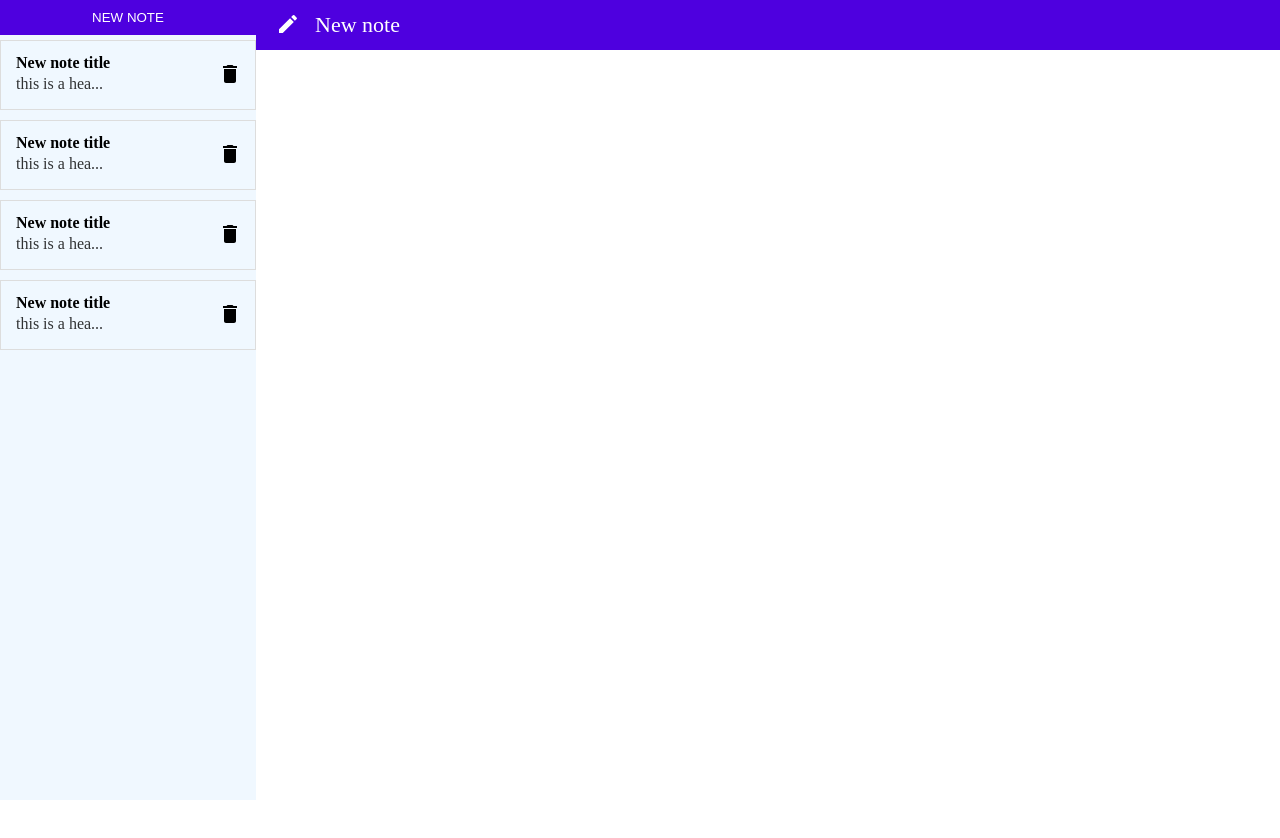
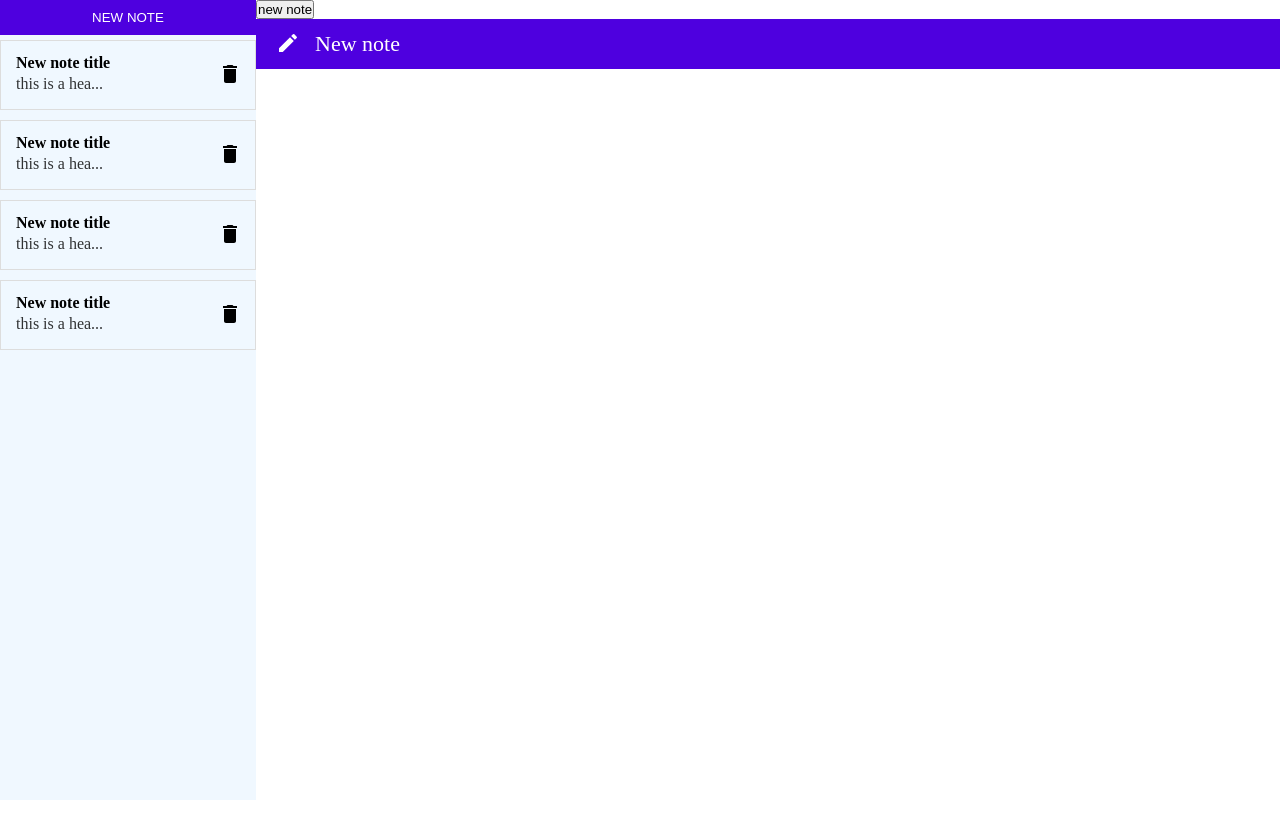
Before and after one commit to Djadweb/ReactJs-note-taking-app, a React (Create React App) app: page / in a window 1280 px wide. Shown: the top 838 px of the page. Before the commit the page ends 800 px from the top, so only its background shows below. Built offline with nearby package versions, Linux system fonts and the light colour scheme.

Commit message:
editorjs integration

```diff
--- a/package.json
+++ b/package.json
@@ -3,6 +3,9 @@
   "version": "0.1.0",
   "private": true,
   "dependencies": {
+    "@editorjs/editorjs": "^2.22.2",
+    "@editorjs/header": "^2.6.1",
+    "@editorjs/list": "^1.6.2",
     "@emotion/react": "^11.5.0",
     "@emotion/styled": "^11.3.0",
     "@mui/icons-material": "^5.1.0",
--- a/src/Components/Note/Note.js
+++ b/src/Components/Note/Note.js
@@ -1,16 +1,48 @@
 import React from 'react';
 import EditIcon from '@mui/icons-material/Edit';
+import EditorJS from '@editorjs/editorjs';
+import Header from '@editorjs/header';
+import List from '@editorjs/list';
 import './Note.scss';
 
 function Note() {
+    const handleNewNote = () => {
+        const editor = new EditorJS({
+            holder: 'editorjs',
+            tools: {
+                header: {
+                    class: Header,
+                    inlineToolbar: ['link']
+                },
+                list: {
+                    class: List,
+                    inlineToolbar: [
+                        'link',
+                        'bold'
+                    ]
+                }
+            },
+            autofocus: true,
+            placeholder: 'Write here...'
+        });
+    }
+
+    // async function checkEditor() {
+    //     await editor.isReady;
+    //     console.log('the editor is ready');
+    // }
+    // checkEditor();
+
     return (
         <div className="note">
+            <button onClick={() => handleNewNote()}>new note</button>
             <div className="note__header">
                 <div className="edit-icon">
                     <EditIcon/>
                 </div>
                 <div className="note-title">New note</div>
             </div>
+            <div className="note__editor" id="editorjs"></div>
         </div>
     )
 }
--- a/src/Components/Note/Note.scss
+++ b/src/Components/Note/Note.scss
@@ -18,4 +18,9 @@
             font-size: 8px;
         }
     }
+
+    .note__editor {
+        width: 100%;
+        height: 100vh;
+    }
 }
```
Also changed, not shown: 1 other file (tests, documents, lock files or other folders).
